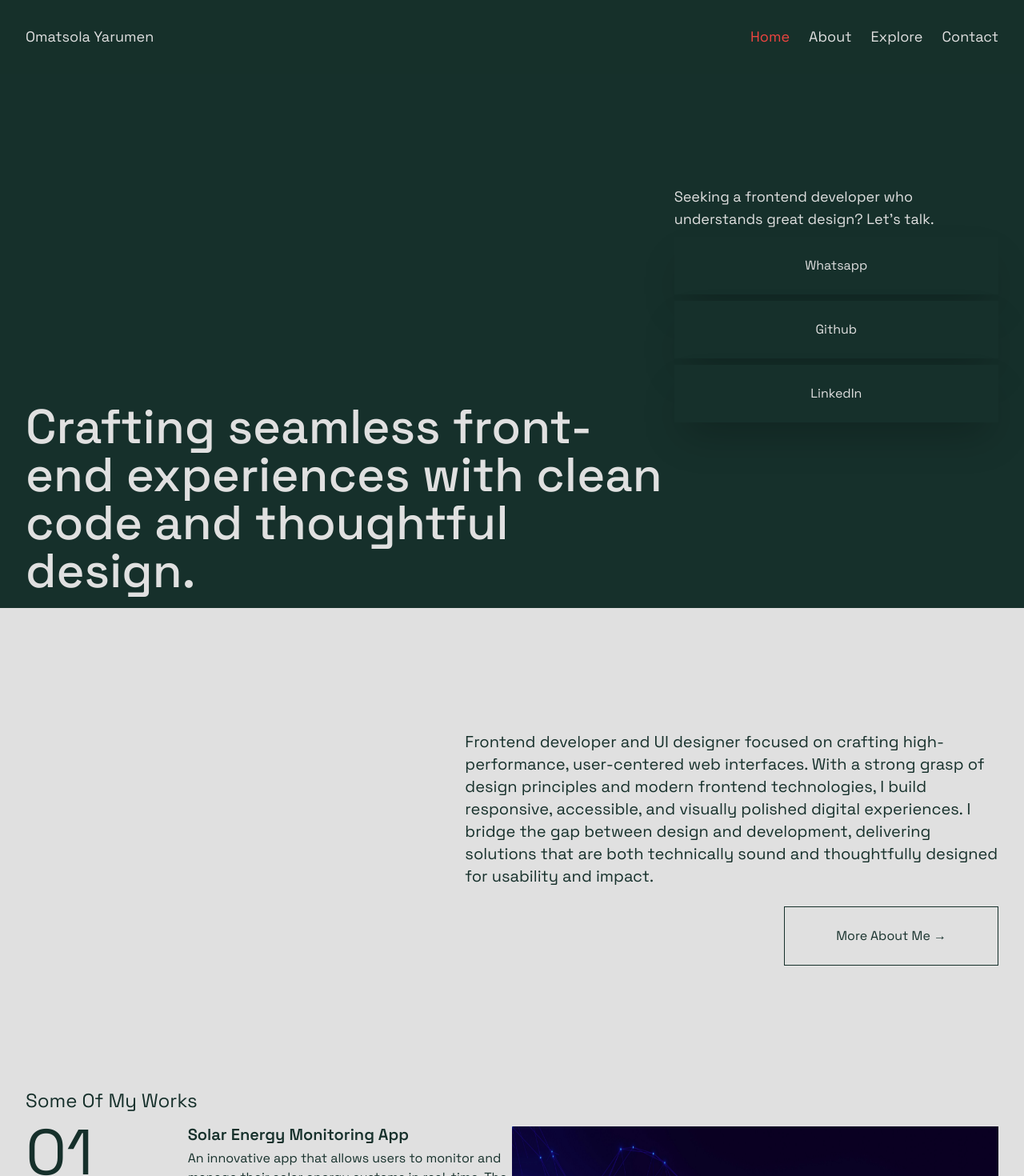
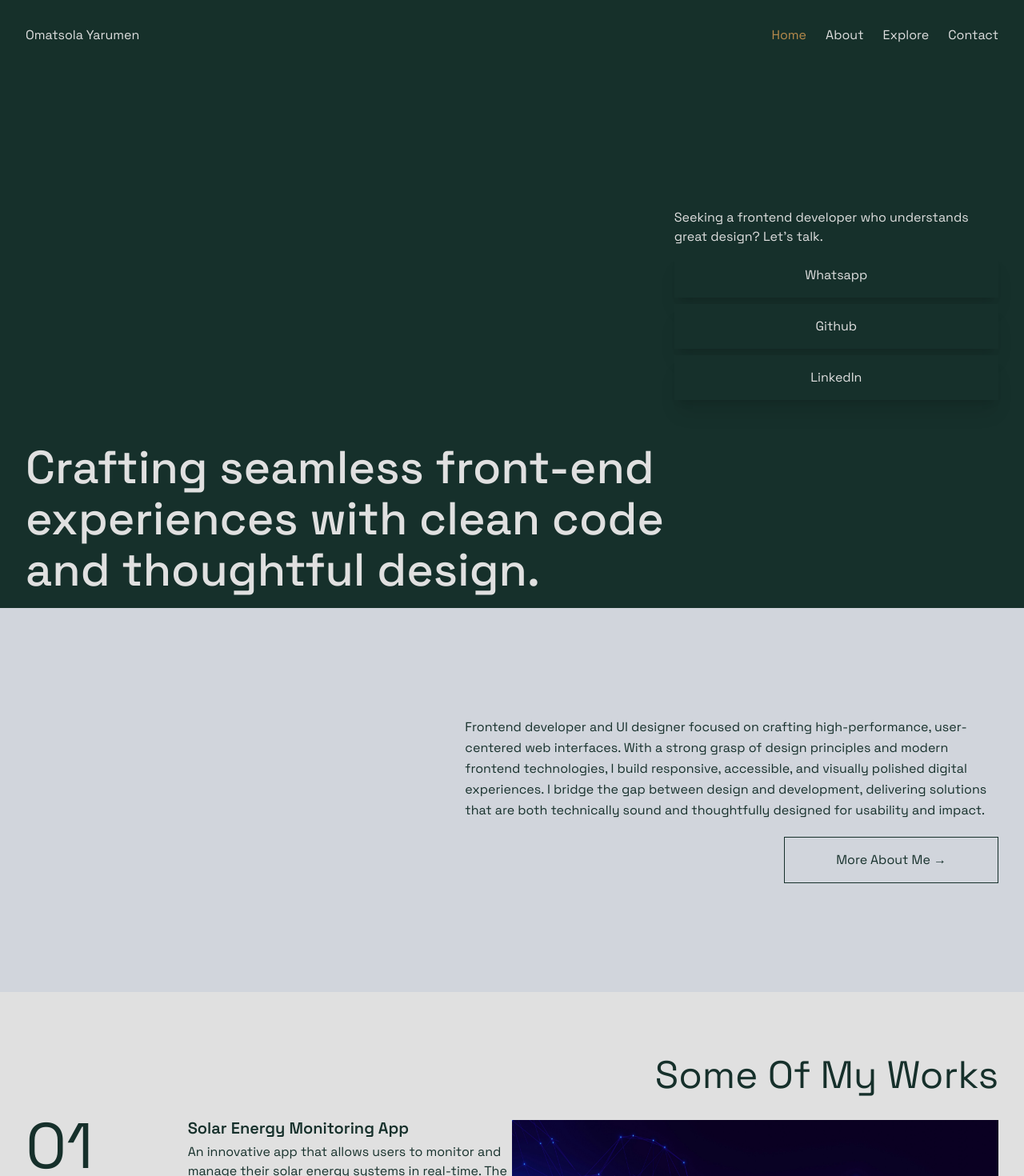
Before and after one commit to Omat-hub/omatsola_portfolio, a React (Vite) app: page / in a window 1280 px wide. Shown: the top 1470 px of the page at 80% size. Built offline with nearby package versions, Linux system fonts and the light colour scheme.

Commit message:
adjustment to the contact Layout

```diff
--- a/src/assets/components/Cta.jsx
+++ b/src/assets/components/Cta.jsx
@@ -1,7 +1,7 @@
 import { Link } from "react-router-dom";
 const Cta = () => {
   return (
-    <section className="grid grid-rows-2 py-20  items-center justify-center bg-highlight text-pantone  container-padding">
+    <section className="grid grid-rows-2 py-20  items-center justify-center bg-gray-300 text-pantone  container-padding">
       <div>
         <h2 className="text-4xl">Let’s Build Something Great.</h2>
         <p className="text-lg w-full md:w-[40ch]  text-justify ">
--- a/src/assets/components/Header.jsx
+++ b/src/assets/components/Header.jsx
@@ -29,11 +29,11 @@ const Header = () => {
       }`}
     >
       <div className="flex justify-between items-center py-8 ">
-        <div className="text-lg">Omatsola Yarumen</div>
+        <div className="text-base">Omatsola Yarumen</div>
         <nav className="relative">
           <button
             onClick={toggleMenu}
-            className="md:hidden text-2xl focus:outline-none"
+            className="md:hidden text-base focus:outline-none"
             aria-label={isMenuOpen ? "Close menu" : "Open menu"}
           >
             {isMenuOpen ? (
@@ -43,7 +43,7 @@ const Header = () => {
             )}
           </button>
 
-          <ul className="hidden md:flex space-x-6 text-lg">
+          <ul className="hidden md:flex space-x-6 text-base">
             <li>
               <NavLink to="/">Home</NavLink>
             </li>
@@ -83,7 +83,6 @@ const Header = () => {
           </li>
         ))}
       </ul>
-
     </header>
   );
 };
--- /dev/null
+++ b/src/assets/components/Hero.jsx
@@ -0,0 +1,36 @@
+
+const Hero = () => {
+  return (
+    <section className="grid grid-cols-1 md:grid-cols-6 h-screen md:max-h-[760px] pb-4  container-padding bg-pantone text-offwhite ">
+      <h1 className="text-4xl md:text-[3.6rem] font-medium flex flex-col items-end justify-end md:col-span-4">
+        Crafting seamless front-end experiences with clean code and thoughtful
+        design.
+      </h1>
+      <div className="flex flex-col items-start md:items-end justify-center md:justify-center md:col-span-2">
+        <div className="flex flex-col items-end w-full gap-2">
+          <p className="mt-4 text-base  text-right md:text-left">
+            Seeking a frontend developer who understands great design? Let’s
+            talk.
+          </p>
+
+          <div className="flex flex-col text-center flex-wrap justify-between w-full gap-2">
+            <a href="https://wa.me/qr/4CBTXBLTT4APO1" className="btn">
+              Whatsapp
+            </a>
+            <a href="https://github.com/Omat-hubs" className=" btn">
+              Github
+            </a>
+            <a
+              href="https://www.linkedin.com/in/omatsolayarumen"
+              className=" btn"
+            >
+              LinkedIn
+            </a>
+          </div>
+        </div>
+      </div>
+    </section>
+  );
+};
+
+export default Hero;
--- a/src/assets/components/Preloader.jsx
+++ b/src/assets/components/Preloader.jsx
@@ -5,7 +5,7 @@ const Preloader = ({ isLoading }) => (
     {isLoading && (
       <motion.div
         key="page-loader"
-        initial={{ y: "-30%" }} // Start above the screen
+        initial={{ y: "-10%" }} // Start above the screen
         animate={{ y: 0 }} // Slide down to center
         exit={{ y: "100%" }} // Slide down (out) below the screen
         transition={{ duration: 1, ease: "circInOut" }}
@@ -21,7 +21,7 @@ const Preloader = ({ isLoading }) => (
           }}
           className="text-2xl font-bold"
         >
-          Yarumen Omatsola
+          Omatsola Yarumen
         </motion.div>
       </motion.div>
     )}
--- /dev/null
+++ b/src/assets/components/ShortAbout.jsx
@@ -0,0 +1,27 @@
+import { Link } from "react-router-dom";
+
+const ShortAbout = () => {
+  return (
+    <section className="flex flex-col md:flex-row md:min-h-[60vh]  items-center md:items-center justify-end py-30 container-padding bg-gray-300">
+      <div className="flex flex-col flex-1 items-start md:items-end justify-center gap-5 max-w-prose">
+        <p className="text-base text-justify md:text-left text-pantone leading-relaxed">
+          Frontend developer and UI designer focused on crafting
+          high-performance, user-centered web interfaces. With a strong grasp of
+          design principles and modern frontend technologies, I build
+          responsive, accessible, and visually polished digital experiences. I
+          bridge the gap between design and development, delivering solutions
+          that are both technically sound and thoughtfully designed for
+          usability and impact.
+        </p>
+
+        <div className="flex justify-center md:justify-start  ">
+          <Link to="/about" className=" btn-secondary">
+            More About Me →
+          </Link>
+        </div>
+      </div>
+    </section>
+  );
+};
+
+export default ShortAbout;
--- /dev/null
+++ b/src/assets/components/SomeOfMyWorks.jsx
@@ -0,0 +1,21 @@
+import { Link } from "react-router-dom";
+import ProjectCard from "./ProjectCard";
+
+const SomeOfMyWorks = () => {
+  return (
+    <section className=" py-20 container-padding text-pantone">
+      <h2 className="text-3xl md:text-5xl mb-3 md:mb-8 text-right ">
+        Some Of My Works
+      </h2>
+      <ProjectCard showAll={false} />
+
+      <div className="flex justify-self-center pt-5  items-center w-full max-w-sm">
+        <Link to="/explore" className=" btn-secondary">
+          Explore →
+        </Link>
+      </div>
+    </section>
+  );
+};
+
+export default SomeOfMyWorks;
--- a/src/index.css
+++ b/src/index.css
@@ -4,8 +4,7 @@
 * {
   font-family: "Space Grotesk", sans-serif;
   scroll-behavior: smooth;
-  scrollbar-width: thin;
-  scrollbar-color: #16302b #e0e0e0;
+  scrollbar-width: none;
 }
 body {
   background-color: #e0e0e0;
@@ -15,26 +14,27 @@ body {
   --color-pantone: #16302b;
   --color-offwhite: #e0e0e0;
   --color-accent: #510a32;
-  --color-highlight: #ee4540;
+  --color-highlight: 		#b78b4c;
 }
 
 .btn {
-  @apply px-6 py-6 text-offwhite bg-accent hover:bg-pantone shadow-2xl
+  @apply px-6 py-4 text-offwhite bg-accent hover:bg-pantone shadow-xl
    transition-all duration-300 ease-in-out;
 }
 
 .btn {
-  @apply px-16 py-6 text-offwhite bg-pantone hover:bg-accent text-center  hover:scale-105 transition-all duration-300 ease-in-out;
+  @apply px-16 py-4 text-offwhite bg-pantone hover:bg-accent text-center  hover:scale-105 transition-all duration-300 ease-in-out;
 }
 
 .btn-primary {
-  @apply w-full px-14 py-6 bg-accent text-offwhite text-center hover:bg-highlight hover:text-pantone transition-all duration-300 ease-in-out;
+  @apply w-full px-14 py-4 bg-accent text-offwhite text-center hover:bg-highlight hover:text-pantone transition-all duration-300 ease-in-out;
 }
 .btn-secondary {
-  @apply w-full px-16 py-6 text-pantone border-1  border-pantone text-center hover:bg-highlight hover:text-offwhite transition-all duration-300 ease-in-out;
+  @apply w-full px-16 py-4 text-pantone border-1  border-pantone text-center hover:shadow-lg transition-all duration-300 ease-in-out;
 }
+
 .btn-cta {
-  @apply w-full px-16 py-6 text-offwhite  bg-accent text-center hover:bg-pantone hover:scale-105 transition-all duration-300 ease-in-out;
+  @apply w-full px-16 py-4 text-offwhite  bg-accent text-center hover:bg-pantone hover:scale-105 transition-all duration-300 ease-in-out;
 }
 
 a.active {
--- a/src/screens/About.jsx
+++ b/src/screens/About.jsx
@@ -1,10 +1,12 @@
 const About = () => {
   return (
     <section className="py-20 md:py-0">
-      <article className="grid grid-cols-1 md:grid-cols-6 gap-2 min-h-screen container-padding text-pantone">
-        <div className="md:col-span-3 pt-10 md:pt-30">
+      <article className="grid grid-cols-1 md:grid-cols-6 gap-2 min-h-screen px-4 md:pr-6 md:pl-0 lg:pr-8 lg:pl-0 text-pantone">
+        {/* Image side (2/5 columns) */}
+
+        <div className="order-1 md:order-2 md:col-span-3 pt-10 md:pt-30">
           <header>
-            <h1 className=" text-[clamp(5rem,8vw,8rem)]">About</h1>
+            <h1 className=" text-[clamp(5rem,8vw,8rem)] text-right">About</h1>
           </header>
           {/* Paragraphs */}
           <section>
@@ -91,38 +93,9 @@ const About = () => {
               </a>
             </div>
           </section>
-
-          <div className="flex flex-col w-full gap-6 mb-6 md:mb-8">
-            <p className=" text-2xl text-left w-full md:w-[30ch]">
-              Seeking a frontend developer who understands great design? Let’s
-              connect.
-            </p>
-
-            <div className="flex flex-row text-center text-base md:text-lg font-medium justify-between  border-1 border-highlight">
-              <a
-                href="https://wa.me/qr/4CBTXBLTT4APO1"
-                className="flex-1 py-6  w-full    hover:bg-green-300 transition "
-              >
-                Whatsapp
-              </a>
-              <a
-                href="https://github.com/Omat-hubs"
-                className="flex-1 py-6  w-full   hover:bg-red-300 transition "
-              >
-                Github
-              </a>
-              <a
-                href="https://www.linkedin.com/in/omatsolayarumen"
-                className="flex-1 py-6  w-full   hover:bg-blue-300 transition  "
-              >
-                LinkedIn
-              </a>
-            </div>
-          </div>
         </div>
 
-        {/* Image side (2/5 columns) */}
-        <aside className="md:col-span-3 w-full h-auto sticky top-0 self-start">
+         <aside className="order-2 md:order-1 md:col-span-3 w-full h-auto sticky top-0 self-start">
           <img
             src="images/2150170514.jpg"
             alt="artist painting paper"
--- a/src/screens/Home.jsx
+++ b/src/screens/Home.jsx
@@ -1,80 +1,15 @@
 import Cta from "../assets/components/Cta";
-import ProjectCard from "../assets/components/ProjectCard";
-import { Link } from "react-router-dom";
+
+import Hero from "../assets/components/Hero";
+import ShortAbout from "../assets/components/ShortAbout";
+import SomeOfMyWorks from "../assets/components/SomeOfMyWorks";
 
 const Home = () => {
   return (
     <section>
-      {/* First Section */}
-      <section className="grid grid-cols-1 md:grid-cols-6 h-screen md:max-h-[760px] pb-4  container-padding bg-pantone text-offwhite ">
-        <h1 className="text-4xl md:text-6xl font-medium flex flex-col items-end justify-end md:col-span-4">
-          Crafting seamless front-end experiences with clean code and thoughtful
-          design.
-        </h1>
-        <div className="flex flex-col items-start md:items-end justify-center md:justify-center md:col-span-2">
-          <div className="flex flex-col items-end w-full gap-2">
-            <p className="mt-4 text-lg  text-right md:text-left">
-              Seeking a frontend developer who understands great design? Let’s
-              talk.
-            </p>
-
-            <div className="flex flex-col text-center flex-wrap justify-between w-full gap-2">
-              <a href="https://wa.me/qr/4CBTXBLTT4APO1" className="btn">
-                Whatsapp
-              </a>
-              <a href="https://github.com/Omat-hubs" className=" btn">
-                Github
-              </a>
-              <a
-                href="https://www.linkedin.com/in/omatsolayarumen"
-                className=" btn"
-              >
-                LinkedIn
-              </a>
-            </div>
-          </div>
-        </div>
-      </section>
-
-      {/* Second Section */}
-      <section className="flex flex-col md:flex-row md:min-h-[60vh]  items-center md:items-center justify-end pt-30 container-padding ">
-        <div className="flex flex-col flex-1 items-start md:items-end justify-center gap-6 max-w-prose">
-          <p className="text-xl text-justify md:text-left text-pantone">
-            Frontend developer and UI designer focused on crafting
-            high-performance, user-centered web interfaces. With a strong grasp
-            of design principles and modern frontend technologies, I build
-            responsive, accessible, and visually polished digital experiences. I
-            bridge the gap between design and development, delivering solutions
-            that are both technically sound and thoughtfully designed for
-            usability and impact.
-          </p>
-
-          <div className="flex justify-center md:justify-start  ">
-            <Link to="/about" className=" btn-secondary">
-              More About Me →
-            </Link>
-          </div>
-        </div>
-      </section>
-
-      {/* Third Section */}
-      <section className=" py-30 container-padding text-pantone">
-        <h2 className="text-2xl mb-4 text-right md:text-left ">
-          Some Of My Works
-        </h2>
-        <ProjectCard showAll={false} />
-        <div className="grid grid-rows-2 pb-10 md:justify-self-end  items-center justify-center">
-          <h2 className="text-2xl md:text-3xl">Explore More Of My Works</h2>
-
-          <div>
-            <div className="flex justify-center w-full">
-              <Link to="/explore" className=" btn-secondary">
-                Explore →
-              </Link>
-            </div>
-          </div>
-        </div>
-      </section>
+      <Hero />
+      <ShortAbout />
+      <SomeOfMyWorks />
       <Cta />
     </section>
   );
```
Also changed, not shown: src/assets/components/ProjectCard.jsx (+5 -2 lines), src/screens/Contact.jsx (+26 -13 lines), src/screens/ProjectDetails.jsx (+22 -19 lines). Lines whose indentation alone changed are shown as unchanged.
